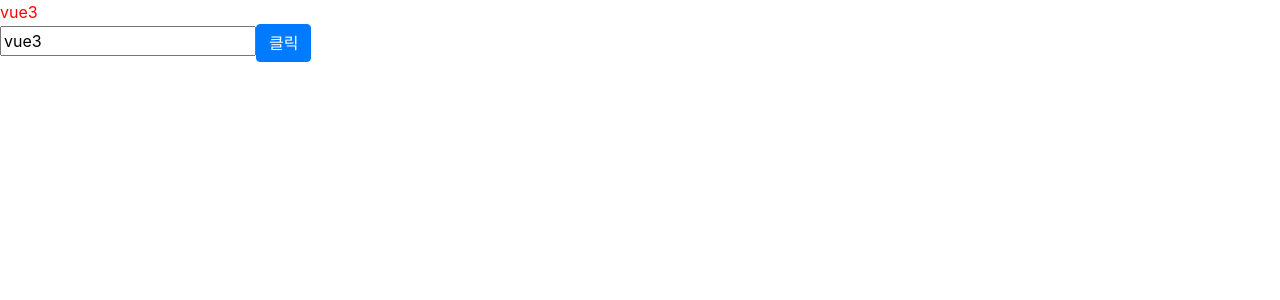
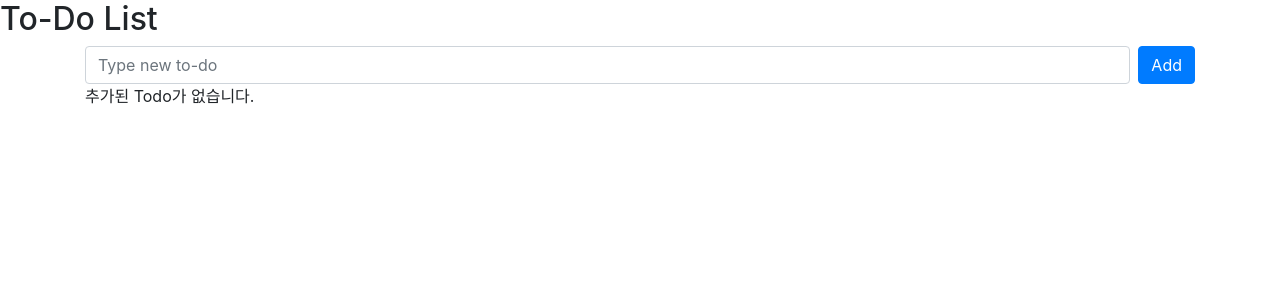
Before and after one commit to KumJungMin/vue3-basic, a Vue app in the folder todolist/: page / in a window 1280 px wide. Shown: the top 300 px of the page. Built offline with nearby package versions, Linux system fonts and the light colour scheme.

Commit message:
chore: divide form component

```diff
--- a/todolist/src/App.vue
+++ b/todolist/src/App.vue
@@ -1,30 +1,60 @@
 <template>
-  <div class="name">{{ name }}</div>
-  <input type="text" v-model="name" />
-  <!-- v-model: 변수 바인딩 + 변수 변경 이벤트 -->
-  <button class="btn btn-primary" @click="onClick">클릭</button>
+  <h2>To-Do List</h2>
+  <div class="container">
+    <TodoSimepleForm />
+    <div v-if="!todos.length">추가된 Todo가 없습니다.</div>
+    <div v-else class="card">
+      <div
+        class="card-body p-2 d-flex align-items-center"
+        v-for="(todo, idx) in todos"
+        :key="todo.id"
+      >
+        <div class="form-check flex-grow-1">
+          <input
+            class="form-check-input"
+            type="checkbox"
+            v-model="todo.completed"
+          />
+          <label class="form-check-label" :class="{ todo: todo.completed }">{{
+            todo.subject
+          }}</label>
+        </div>
+        <div>
+          <button class="btn btn-danger btn-sm" @click="deleteTodo(idx)">
+            Delete
+          </button>
+        </div>
+      </div>
+    </div>
+  </div>
 </template>
 
 <script>
-// 양방향 바인딩하는 법
-import { ref } from "vue";
+import { reactive } from "vue";
+import TodoSimepleForm from "./components/TodoSimpleForm.vue";
+
 export default {
+  components: { TodoSimepleForm },
   setup() {
-    let name = ref("vue3");
+    const todos = reactive([]);
+    const deleteTodo = (idx) => {
+      todos.splice(idx, 1);
+    };
 
-    const onClick = () => {
-      name.value = "is awesome";
-    };
     return {
-      name,
-      onClick,
+      todos,
+      deleteTodo,
     };
   },
 };
 </script>
 
 <style>
-.name {
+.error {
   color: red;
 }
+.todo {
+  color: gray;
+  text-decoration: line-through;
+}
 </style>
--- /dev/null
+++ b/todolist/src/components/TodoSimpleForm.vue
@@ -0,0 +1,40 @@
+<template>
+  <form class="d-flex" @submit.prevent="onSubmit">
+    <div class="flex-grow-1 mr-2">
+      <input
+        class="form-control"
+        v-model="todo"
+        type="text"
+        placeholder="Type new to-do"
+      />
+    </div>
+    <div>
+      <button class="btn btn-primary">Add</button>
+    </div>
+  </form>
+  <div v-show="hasError" class="error">This field cannot be empty</div>
+</template>
+
+<script>
+import { ref } from "vue";
+export default {
+  setup() {
+    const todo = ref("");
+    const hasError = ref(false);
+    const onSubmit = () => {
+      if (todo.value === "") hasError.value = true;
+      else {
+        const newTodo = {
+          id: Date.now(),
+          subject: todo.value,
+          completed: false,
+        };
+      }
+    };
+
+    return { todo, hasError, onSubmit };
+  },
+};
+</script>
+
+<style></style>
```
Also changed, not shown: todolist/src/components/HelloWorld.vue (deleted, +0 -58 lines).
